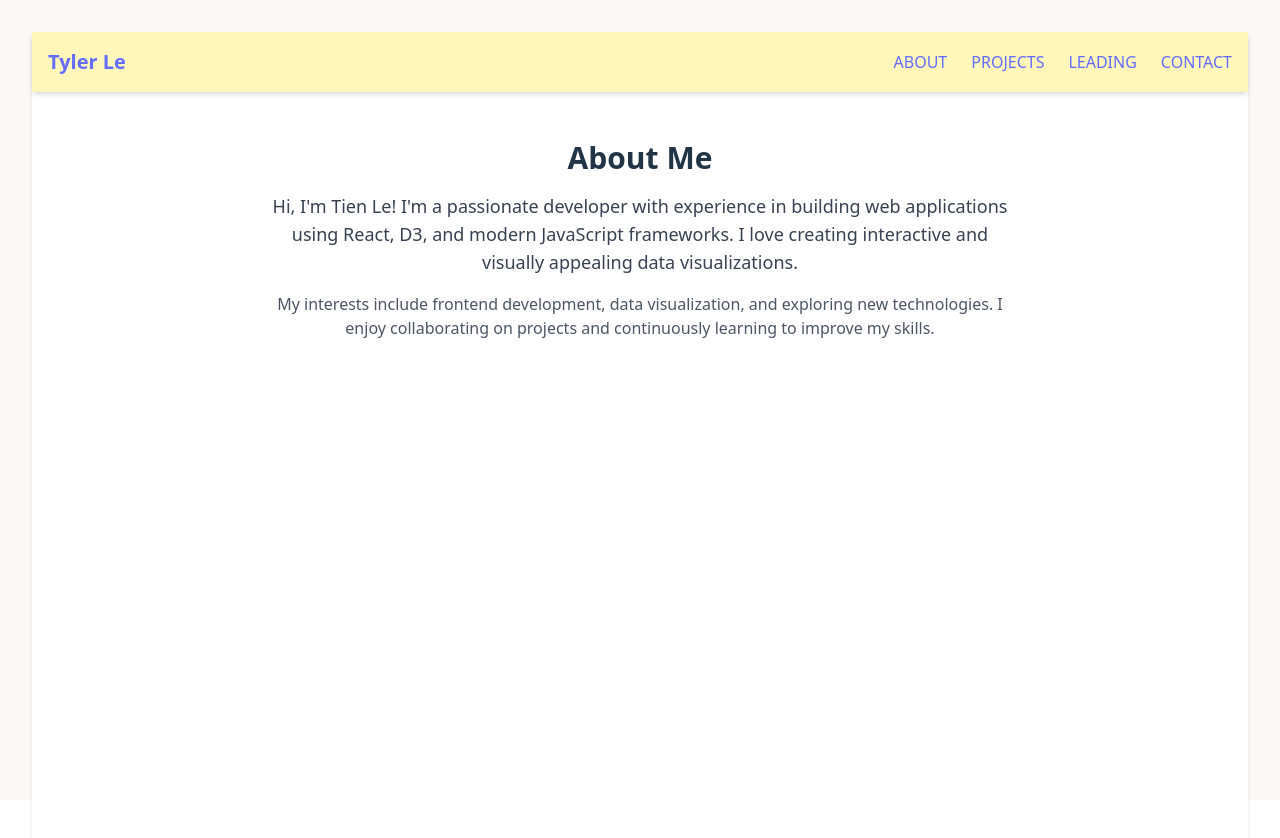
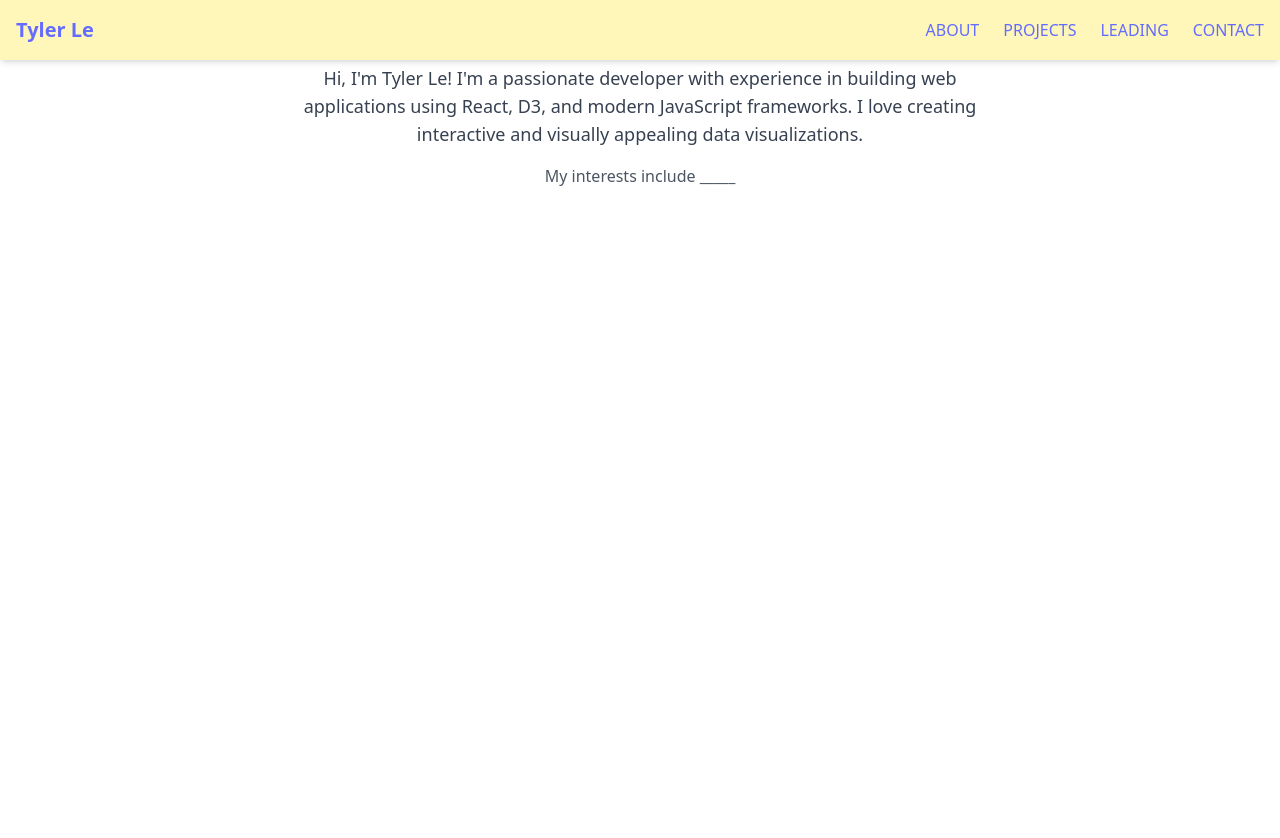
Before and after one commit to tylerrleee/personal, a React (Vite) app: page /about in a window 1280 px wide. Shown: the top 838 px of the page. After the commit the page ends 800 px from the top, so only its background shows below. Built offline with nearby package versions, Linux system fonts and the light colour scheme.

Commit message:
first commit

```diff
--- a/package.json
+++ b/package.json
@@ -7,7 +7,9 @@
     "dev": "vite",
     "build": "vite build",
     "lint": "eslint .",
-    "preview": "vite preview"
+    "preview": "vite preview",
+    "predeploy": "npm run build",
+    "deploy": "gh-pages -d dist"
   },
   "dependencies": {
     "d3": "^7.9.0",
@@ -30,4 +32,5 @@
     "tailwindcss": "^3.4.17",
     "vite": "^6.3.5"
   }
+
 }
--- a/src/App.css
+++ b/src/App.css
@@ -1,8 +1,8 @@
 
 #root {
-  max-width: 1280px;
+  /* max-width: 1280px; */
   margin: 0 auto;
-  padding: 2rem;
+  padding: 0;
   text-align: center;
   background-color: #FAF9F6;
 
--- a/src/App.jsx
+++ b/src/App.jsx
@@ -20,7 +20,7 @@ function App() {
         <Navbar />
         <div className="flex-1 w-full">
           <Routes>
-            <Route path="/" element={<Home />} />
+            <Route path="/home" element={<Home />} />
             <Route path="/portfolio" element={<Portfolio />} />
             <Route path="/about" element={<About />} />
             <Route path="/contact" element={<Contact />} />
--- a/src/components/AboutSection.jsx
+++ b/src/components/AboutSection.jsx
@@ -2,12 +2,12 @@ import React from 'react';
 
 const AboutSection = () => (
   <section className="max-w-3xl mx-auto py-12 px-4">
-    <h2 className="text-3xl font-bold mb-4 text-center">About Me</h2>
+    <h2 className="text-3xl font-bold mb-4 text-center text"></h2>
     <p className="text-lg text-gray-700 mb-4 text-center">
-      Hi, I'm Tien Le! I'm a passionate developer with experience in building web applications using React, D3, and modern JavaScript frameworks. I love creating interactive and visually appealing data visualizations.
+      Hi, I'm Tyler Le! I'm a passionate developer with experience in building web applications using React, D3, and modern JavaScript frameworks. I love creating interactive and visually appealing data visualizations.
     </p>
     <p className="text-gray-600 text-center">
-      My interests include frontend development, data visualization, and exploring new technologies. I enjoy collaborating on projects and continuously learning to improve my skills.
+      My interests include _____
     </p>
   </section>
 );
--- a/src/components/Navbar.jsx
+++ b/src/components/Navbar.jsx
@@ -3,7 +3,7 @@ import { Link } from 'react-router-dom';
 
 const Navbar = () => (
   <nav
-    className="text-gray-900 p-4 flex items-center justify-between w-full top-0 left-0 z-50 shadow-md"
+    className="text-gray-900 p-4 flex items-center justify-between w-full fixed top-0 left-0 right-0 z-50 shadow-md"
     style={{ backgroundColor: '#FFF6BA' }}
   >
     <Link to="/" className="text-xl font-bold hover:text-blue-500 transition">
@@ -17,5 +17,4 @@ const Navbar = () => (
     </div>
   </nav>
 );
-
 export default Navbar;
--- a/vite.config.js
+++ b/vite.config.js
@@ -3,6 +3,7 @@ import react from '@vitejs/plugin-react'
 
 // https://vite.dev/config/
 export default defineConfig({
+  base: '/home',
   plugins: [
     react()],
 
```
